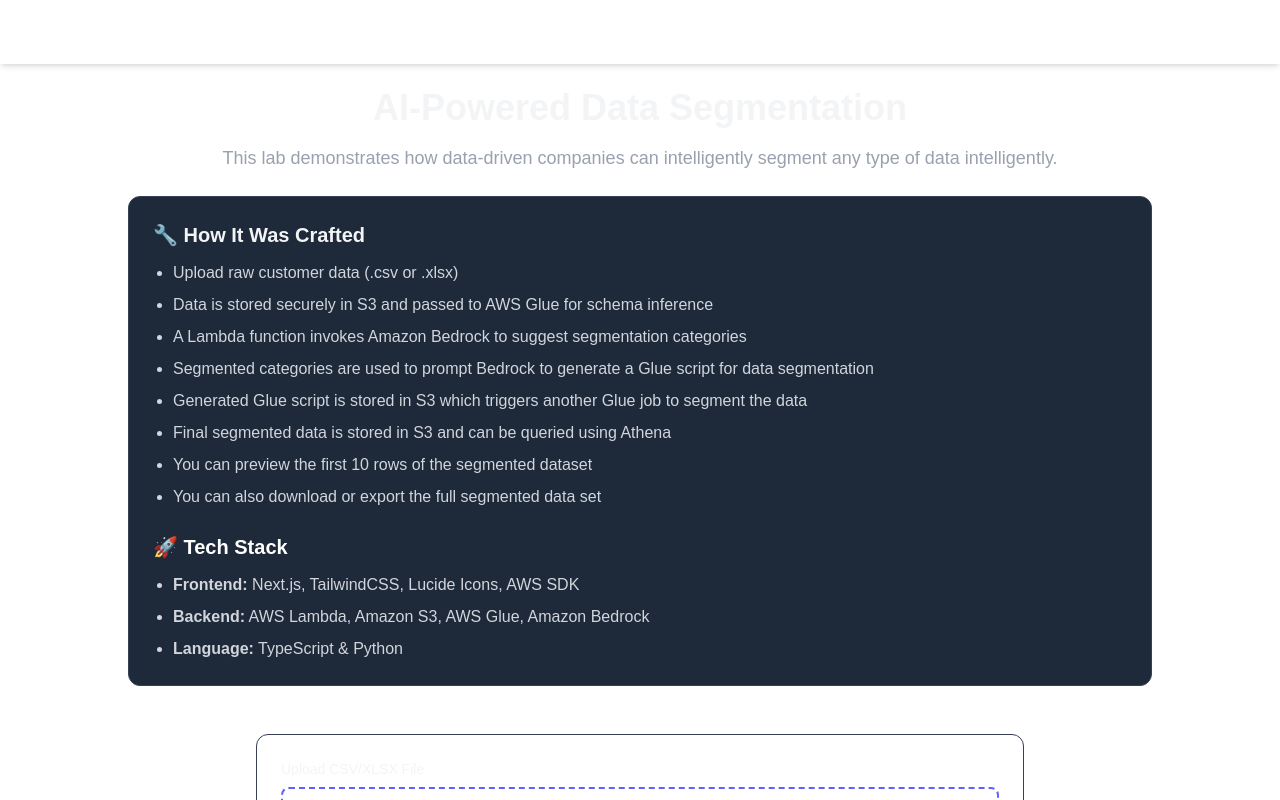
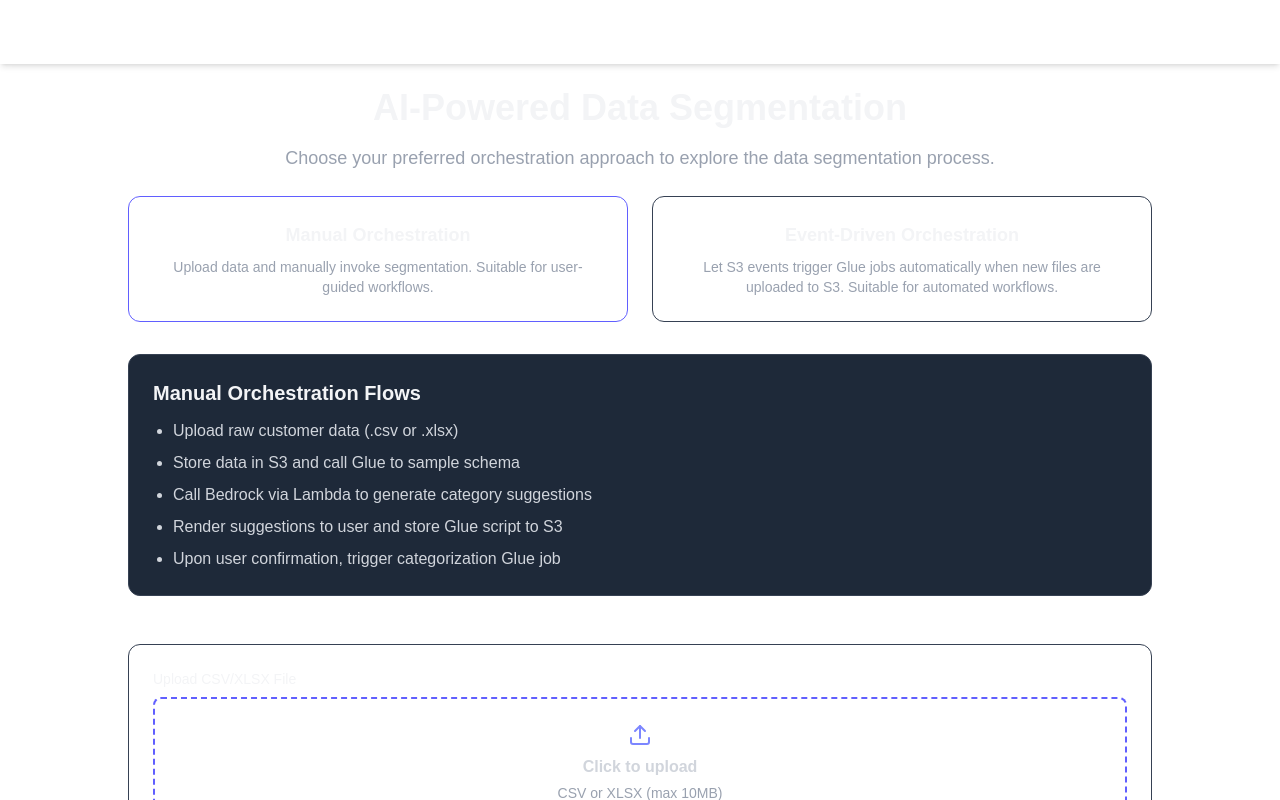
Before and after one commit to digitalsimboja/CloudLabX, a Next.js app: page /labs/aws/data-segmentation in a window 1280 px wide. Shown: the top 800 px of the page. Built offline with nearby package versions, Linux system fonts and the light colour scheme.

Commit message:
Implement auto and manual orchestration

```diff
--- a/src/app/labs/aws/data-segmentation/page.tsx
+++ b/src/app/labs/aws/data-segmentation/page.tsx
@@ -6,7 +6,7 @@
 import Footer from "../../../../../components/Footer";
 import { Upload, Download } from "lucide-react";
 
-export default function CustomerSegmentationLab() {
+export default function DataSegmentationLab() {
   const [file, setFile] = useState<File | null>(null);
   const [uploading, setUploading] = useState(false);
   const [isReady, setIsReady] = useState(false);
@@ -16,6 +16,7 @@
   const [segmentedData, setSegmentedData] = useState<any[]>([]);
   const [segmentedColumns, setSegmentedColumns] = useState<string[]>([]);
   const [s3FilePath, setS3FilePath] = useState<string>("");
+  const [approach, setApproach] = useState<"manual" | "auto">("manual");
 
   const handleFileChange = (e: React.ChangeEvent<HTMLInputElement>) => {
     if (e.target.files && e.target.files[0]) {
@@ -73,11 +74,46 @@
             AI-Powered Data Segmentation
           </h1>
           <p className="text-gray-400 text-md md:text-lg mb-6">
-            This lab demonstrates how data-driven companies can intelligently
-            segment any type of data intelligently.
+            Choose your preferred orchestration approach to explore the data
+            segmentation process.
           </p>
+          <div className="grid grid-cols-1 sm:grid-cols-2 gap-6 mb-8">
+            <div
+              onClick={() => setApproach("manual")}
+              className={`cursor-pointer p-6 rounded-xl border transition ${
+                approach === "manual"
+                  ? "border-indigo-500 bg-dark-700"
+                  : "border-gray-700 bg-dark-800"
+              }`}
+            >
+              <h3 className="text-lg font-semibold mb-2">
+                Manual Orchestration
+              </h3>
+              <p className="text-sm text-gray-400">
+                Upload data and manually invoke segmentation. Suitable for
+                user-guided workflows.
+              </p>
+            </div>
 
-          <div className="text-left bg-gray-800 p-6 rounded-xl border border-gray-700">
+            <div
+              onClick={() => setApproach("auto")}
+              className={`cursor-pointer p-6 rounded-xl border transition ${
+                approach === "auto"
+                  ? "border-green-500 bg-dark-700"
+                  : "border-gray-700 bg-dark-800"
+              }`}
+            >
+              <h3 className="text-lg font-semibold mb-2">
+                Event-Driven Orchestration
+              </h3>
+              <p className="text-sm text-gray-400">
+                Let S3 events trigger Glue jobs automatically when new files are
+                uploaded to S3. Suitable for automated workflows.
+              </p>
+            </div>
+          </div>
+
+          {/* <div className="text-left bg-gray-800 p-6 rounded-xl border border-gray-700">
             <h2 className="text-xl font-semibold mb-3">
               🔧 How It Was Crafted
             </h2>
@@ -127,11 +163,46 @@
                 <strong>Language:</strong> TypeScript & Python
               </li>
             </ul>
-          </div>
+          </div> */}
+
+          {approach === "manual" && (
+            <div className="text-left bg-gray-800 p-6 rounded-xl border border-gray-700">
+              <h2 className="text-xl font-semibold mb-3">
+                Manual Orchestration Flows
+              </h2>
+              <ul className="list-disc pl-5 text-gray-300 space-y-2">
+                <li>Upload raw customer data (.csv or .xlsx)</li>
+                <li>Store data in S3 and call Glue to sample schema</li>
+                <li>
+                  Call Bedrock via Lambda to generate category suggestions
+                </li>
+                <li>Render suggestions to user and store Glue script to S3</li>
+                <li>Upon user confirmation, trigger categorization Glue job</li>
+              </ul>
+            </div>
+          )}
+
+          {approach === "auto" && (
+            <div className="text-left bg-gray-800 p-6 rounded-xl border border-gray-700">
+              <h2 className="text-xl font-semibold mb-3">
+                Event-Driven Flow
+              </h2>
+              <ul className="list-disc pl-5 text-gray-300 space-y-2">
+                <li>
+                  Upload data to a special S3 prefix (e.g. <code>uploads/</code>
+                  )
+                </li>
+                <li>S3 triggers Lambda function</li>
+                <li>Lambda starts Glue Job A to sample and invoke Bedrock</li>
+                <li>Generated categories + scripts are stored in S3</li>
+                <li>User accepts categories, which triggers final Glue job</li>
+              </ul>
+            </div>
+          )}
         </div>
 
         {/* Upload Interface */}
-        <div className="max-w-3xl mx-auto bg-dark-800 p-6 rounded-xl border border-gray-700 mt-12">
+        <div className="max-w-5xl mx-auto bg-dark-800 p-6 rounded-xl border border-gray-700 mt-12">
           <label className="block text-left text-sm font-medium mb-2">
             Upload CSV/XLSX File
           </label>
```
